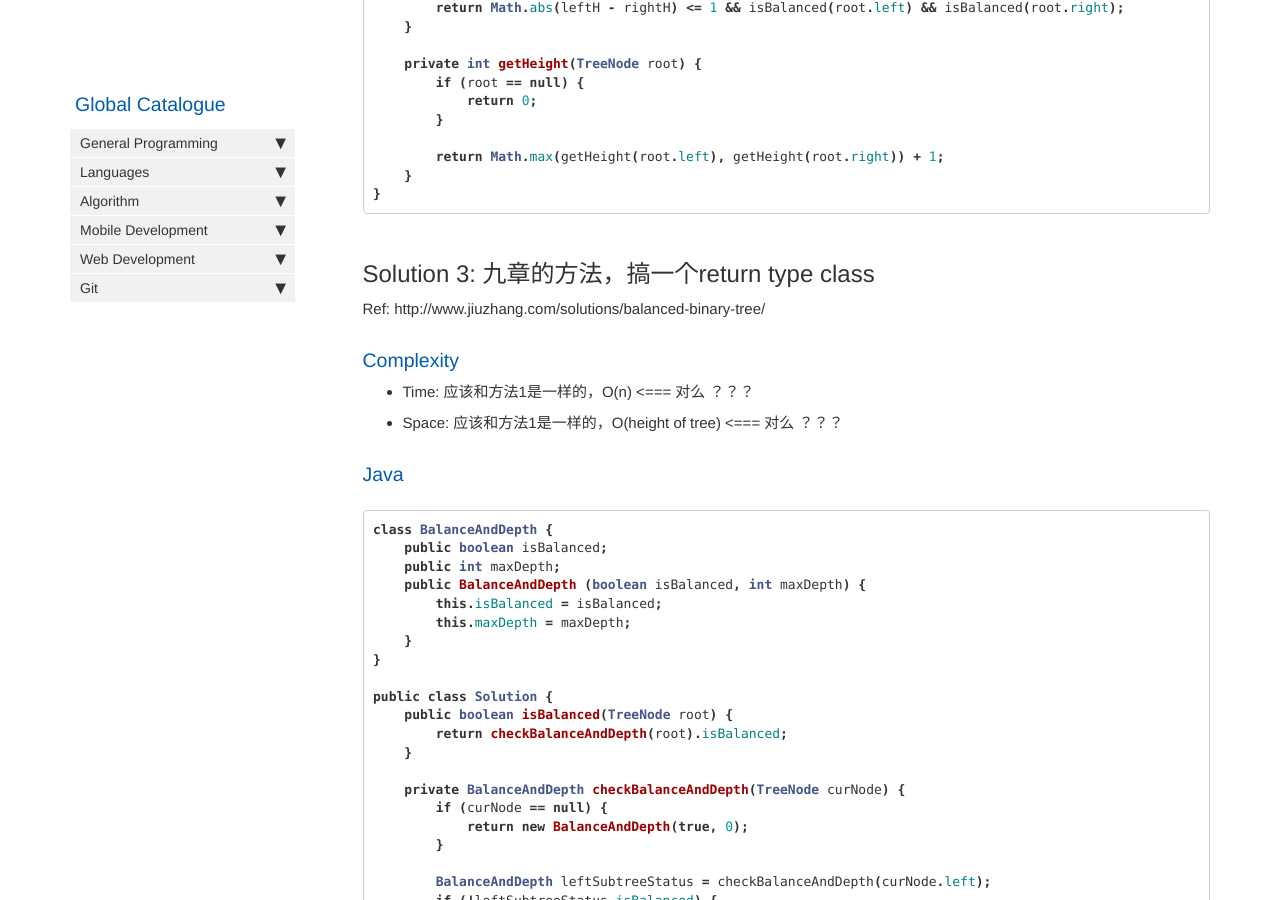
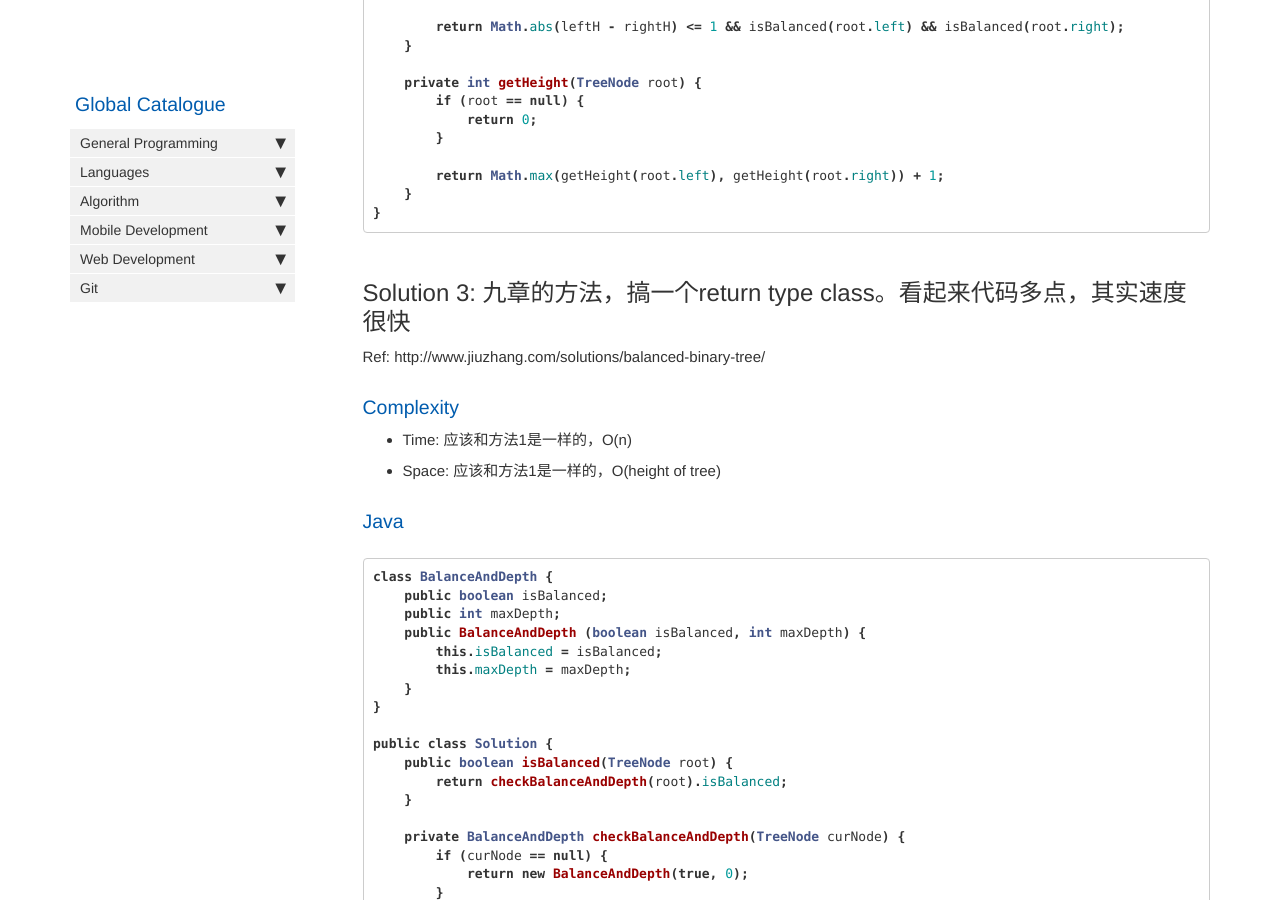
Before and after one commit to HungryOrc/hungryorc.github.io, a Jekyll site: the page built from pages/algorithm/algorithm_balanced_binary_tree.md, in a window 1280 px wide and 900 px high, scrolled down 2292 px. Built offline with Jekyll 4.4.1, drawn with Linux system fonts in a browser that asks for light colours; nearby versions of some CDN libraries; comment, search, counter and statistics services are not loaded; some of the changed text lies outside the part shown.

Commit message:
Update algorithm_balanced_binary_tree.md

````diff
--- a/pages/algorithm/algorithm_balanced_binary_tree.md
+++ b/pages/algorithm/algorithm_balanced_binary_tree.md
@@ -112,12 +113,12 @@ class Solution {
 }
 ```
 
-## Solution 3: 九章的方法，搞一个return type class
+## Solution 3: 九章的方法，搞一个return type class。看起来代码多点，其实速度很快
 Ref: http://www.jiuzhang.com/solutions/balanced-binary-tree/
 
 ### Complexity
-* Time: 应该和方法1是一样的，O(n)  <=== 对么 ？？？
-* Space: 应该和方法1是一样的，O(height of tree) <=== 对么 ？？？
+* Time: 应该和方法1是一样的，O(n)
+* Space: 应该和方法1是一样的，O(height of tree)
 
 ### Java
 ```java
````
Also changed, not shown: other parts of pages/algorithm/algorithm_balanced_binary_tree.md (+1 -0 lines).
